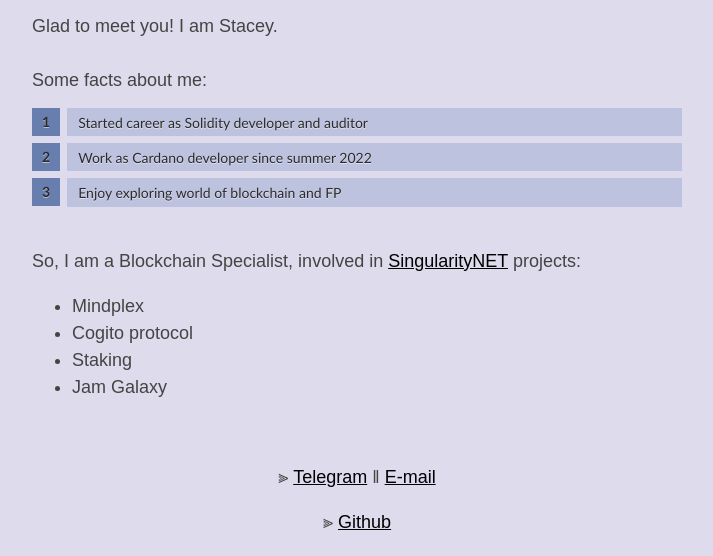
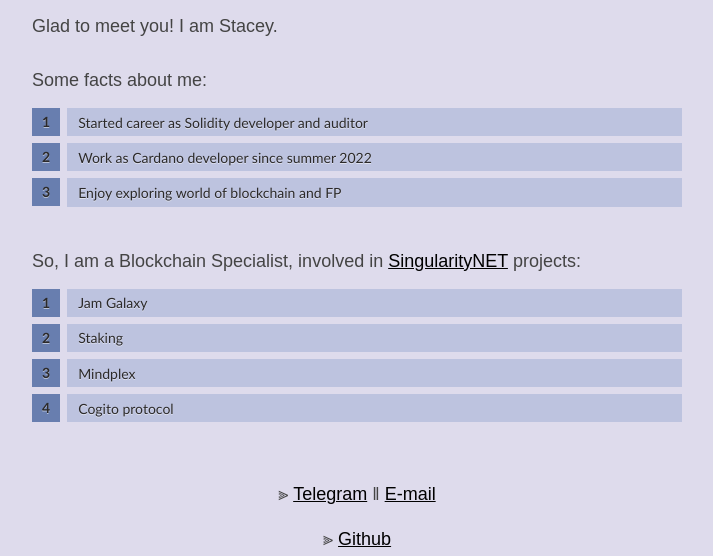
Before and after one commit to Timekiller7/timekiller7.github.io, a plain HTML site: page index.html in a window 1280 px wide. Shown: the part 376-932 px from the top of the page, without its empty margins (283-996 px from the left). Drawn offline with Linux system fonts and the light colour scheme.

Commit message:
Update index.html

```diff
--- a/index.html
+++ b/index.html
@@ -86,12 +86,12 @@
           <br>
           So, I am a Blockchain Specialist, involved in
             <a target="_blank" href="https://singularitynet.io/">SingularityNET</a> projects:
-          <ul>
-            <li>Mindplex</li>
-            <li>Cogito protocol</li>
-            <li>Staking</li>
-            <li>Jam Galaxy</li>
-          </ul><br>
+          <ol class="rectangle">
+            <li><a href="#">Jam Galaxy</a></li>
+            <li><a href="#">Staking</a></li>
+            <li><a href="#">Mindplex</a></li>
+            <li><a href="#">Cogito protocol</a></li>
+          </ol><br>
         </div>
         <p>
           ⫸ <a target="_blank" href="https://t.me/anastmart">Telegram</a>
```
